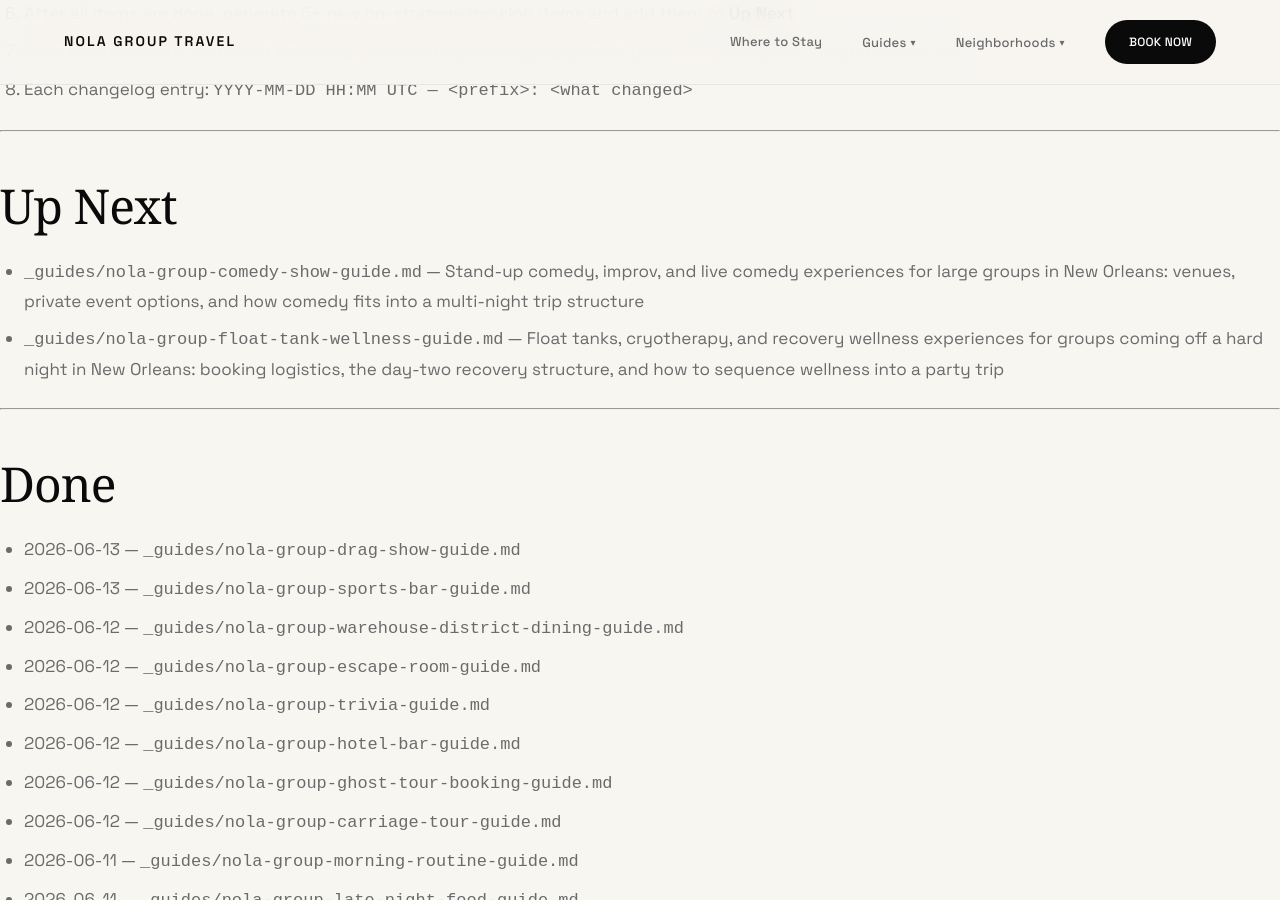
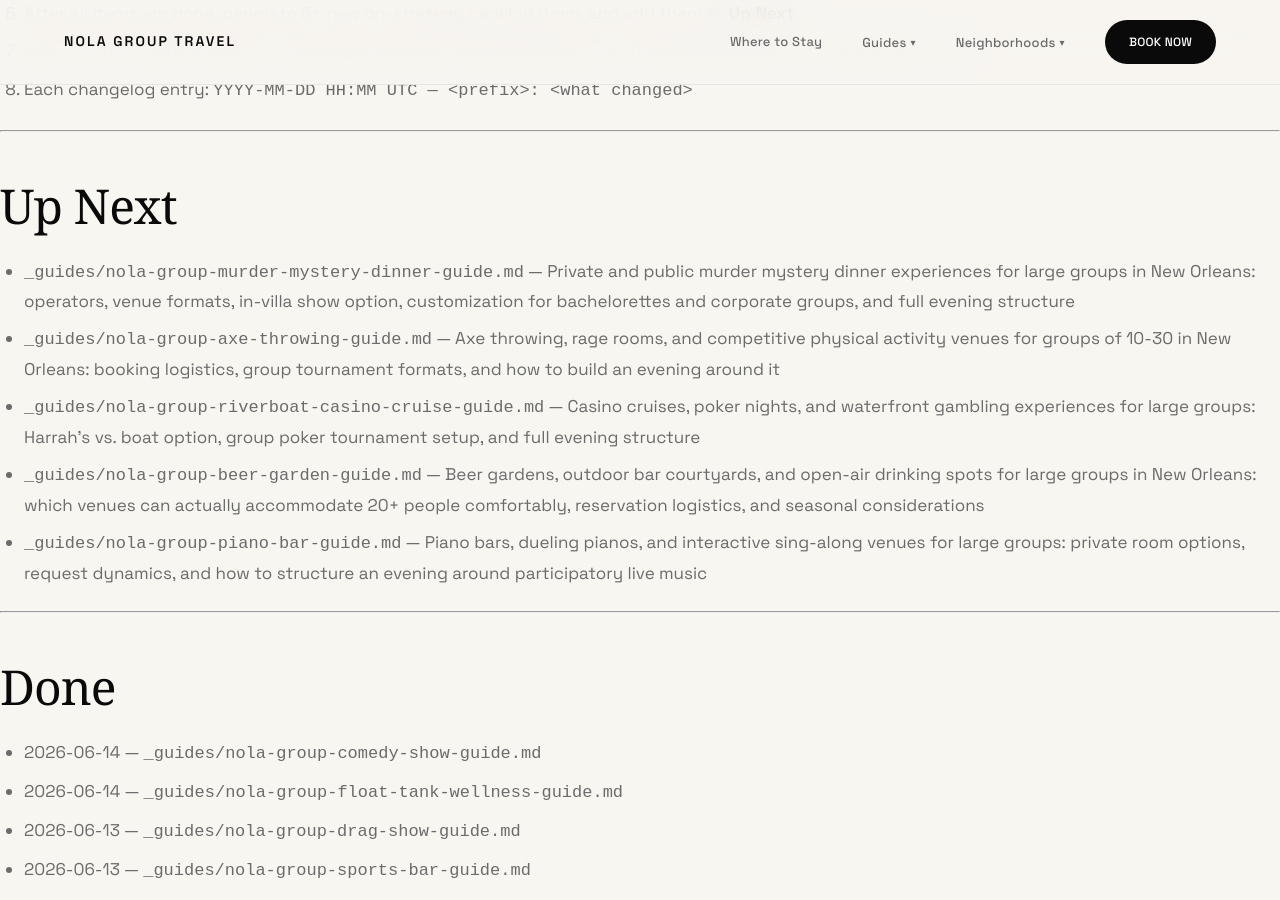
Before and after one commit to sjworth-dev/nola-group-travel, a Jekyll site: the page built from ROADMAP.md, in a window 1280 px wide and 900 px high, scrolled down 3609 px. Built offline with Jekyll 4.4.1, drawn with Linux system fonts in a browser that asks for light colours; some web fonts are replaced; our own code applies the rules of GitHub Pages for plain Markdown files.

Commit message:
content: update ROADMAP.md — move comedy and float tank guides to Done, add 5 new backlog items
https://claude.ai/code/session_015a2neCJiRNaYQ7rg7BUsQf

```diff
--- a/ROADMAP.md
+++ b/ROADMAP.md
@@ -99,13 +99,18 @@ New guides go in `_guides/<slug>.md`. New neighborhood pages go in `_neighborhoo
 
 ## Up Next
 
-- `_guides/nola-group-comedy-show-guide.md` — Stand-up comedy, improv, and live comedy experiences for large groups in New Orleans: venues, private event options, and how comedy fits into a multi-night trip structure
-- `_guides/nola-group-float-tank-wellness-guide.md` — Float tanks, cryotherapy, and recovery wellness experiences for groups coming off a hard night in New Orleans: booking logistics, the day-two recovery structure, and how to sequence wellness into a party trip
+- `_guides/nola-group-murder-mystery-dinner-guide.md` — Private and public murder mystery dinner experiences for large groups in New Orleans: operators, venue formats, in-villa show option, customization for bachelorettes and corporate groups, and full evening structure
+- `_guides/nola-group-axe-throwing-guide.md` — Axe throwing, rage rooms, and competitive physical activity venues for groups of 10-30 in New Orleans: booking logistics, group tournament formats, and how to build an evening around it
+- `_guides/nola-group-riverboat-casino-cruise-guide.md` — Casino cruises, poker nights, and waterfront gambling experiences for large groups: Harrah's vs. boat option, group poker tournament setup, and full evening structure
+- `_guides/nola-group-beer-garden-guide.md` — Beer gardens, outdoor bar courtyards, and open-air drinking spots for large groups in New Orleans: which venues can actually accommodate 20+ people comfortably, reservation logistics, and seasonal considerations
+- `_guides/nola-group-piano-bar-guide.md` — Piano bars, dueling pianos, and interactive sing-along venues for large groups: private room options, request dynamics, and how to structure an evening around participatory live music
 
 ---
 
 ## Done
 
+- 2026-06-14 — `_guides/nola-group-comedy-show-guide.md`
+- 2026-06-14 — `_guides/nola-group-float-tank-wellness-guide.md`
 - 2026-06-13 — `_guides/nola-group-drag-show-guide.md`
 - 2026-06-13 — `_guides/nola-group-sports-bar-guide.md`
 - 2026-06-12 — `_guides/nola-group-warehouse-district-dining-guide.md`
@@ -434,5 +439,7 @@ New guides go in `_guides/<slug>.md`. New neighborhood pages go in `_neighborhoo
 2026-06-07 11:00 UTC — content: add _guides/nola-jazz-second-line-bookings.md — how to hire a brass band or book a private second line: costs, lead times, permits, what's included, and what the experience looks like
 2026-06-13 10:00 UTC — content: add _guides/nola-group-sports-bar-guide.md — private rooms, Saints fan dynamics, multi-game strategy, and game day logistics for groups of 15-30
 2026-06-13 11:00 UTC — content: add _guides/nola-group-drag-show-guide.md — drag shows and queer performance venues for large groups: private table booking, tipping culture, evening structure, and brunch format for groups of 10-30
+2026-06-14 10:00 UTC — content: add _guides/nola-group-comedy-show-guide.md — stand-up, improv, storytelling, and private villa comedy show guide for groups of 10-30 in New Orleans
+2026-06-14 10:30 UTC — content: add _guides/nola-group-float-tank-wellness-guide.md — float tanks, cryo, infrared sauna, mobile massage, and three recovery day models for NOLA groups of 10-30
 2026-06-12 14:00 UTC — content: add _guides/nola-group-warehouse-district-dining-guide.md — Julia/Fulton restaurant corridor, private dining rooms, pre-event dinner logistics for Convention Center and Caesars Superdome groups
 2026-06-12 02:50 UTC — seo+fix+assets (user-approved session, not the routine): added GA4 (G-2C43B728E6) to default layout; removed duplicate <title>/<meta description> (jekyll-seo-tag now sole emitter); default og:image via _config.yml defaults; UTM-tagged all 739 outbound Castleday/Syd links across 168 files; fixed 8 dead deep links (/corporate → /corporate-retreats, /bachelorette → /bachelorette-parties); added 8 real property photos to /assets/images/ + homepage photo hero; where-to-stay: property photos, 12BR/17-bed framing, 2 verified review quotes; events.md: marked passed 2026 events, added what's-ahead intro; updated Hard Rules (UTM format, valid deep slugs, photo inventory, verified facts).
```
